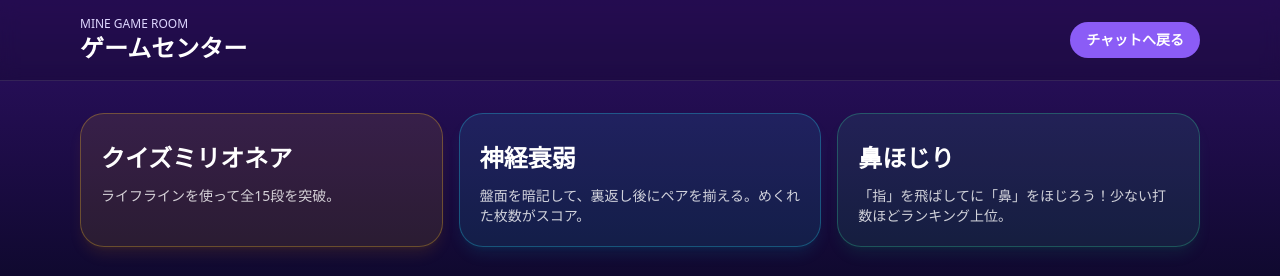
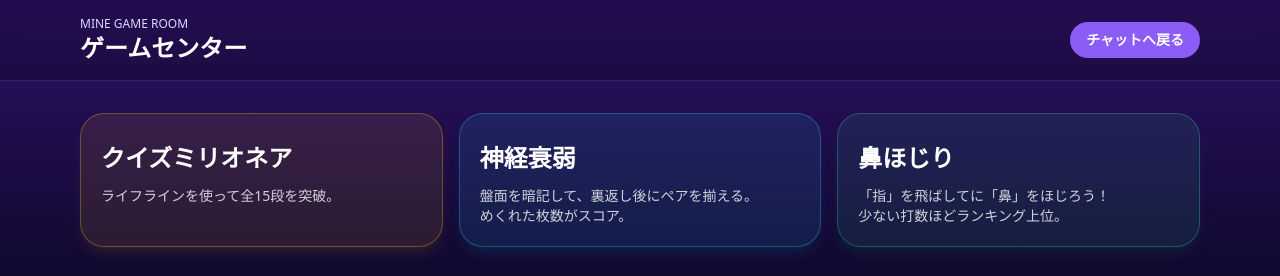
Before and after one commit to Hapiemon/Mayuko, a Next.js app: page /game in a window 1280 px wide. Shown: the top 276 px of the page. Built offline with nearby package versions, Linux system fonts and the light colour scheme; no server answers; the database is empty; sample sign-in values are in the browser's storage.

Commit message:
fix: improve text formatting in game descriptions for better readability

```diff
--- a/src/app/game/page.tsx
+++ b/src/app/game/page.tsx
@@ -162,11 +162,11 @@ export default function GameHubPage() {
           </Link>
           <Link href="/game/brain-training" className="rounded-3xl border border-cyan-400/30 bg-cyan-400/10 p-5 shadow-lg shadow-cyan-500/10 transition hover:-translate-y-1 hover:bg-cyan-400/15">
             <h2 className="mt-2 text-2xl font-bold">神経衰弱</h2>
-            <p className={`mt-3 text-white/80 ${textSizeClass}`}>盤面を暗記して、裏返し後にペアを揃える。めくれた枚数がスコア。</p>
+            <p className={`mt-3 text-white/80 ${textSizeClass}`}>盤面を暗記して、裏返し後にペアを揃える。<br />めくれた枚数がスコア。</p>
           </Link>
           <Link href="/game/spot-difference" className="rounded-3xl border border-emerald-400/30 bg-emerald-400/10 p-5 shadow-lg shadow-emerald-500/10 transition hover:-translate-y-1 hover:bg-emerald-400/15">
             <h2 className="mt-2 text-2xl font-bold">鼻ほじり</h2>
-            <p className={`mt-3 text-white/80 ${textSizeClass}`}>「指」を飛ばしてに「鼻」をほじろう！少ない打数ほどランキング上位。</p>
+            <p className={`mt-3 text-white/80 ${textSizeClass}`}>「指」を飛ばしてに「鼻」をほじろう！<br />少ない打数ほどランキング上位。</p>
           </Link>
         </section>
 
```
